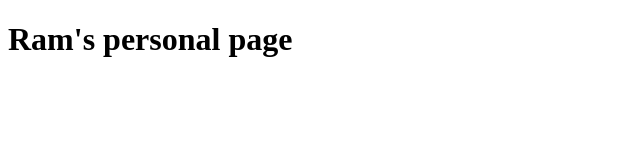
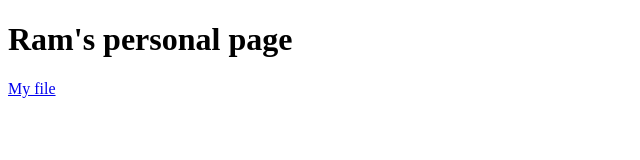
Before and after one commit to ramajeyam-mediwave/ramajeyam-mediwave.github.io, a plain HTML site: page index.html in a window 1280 px wide. Shown: the full height of the page, 0-640 px from the left. Drawn offline with Linux system fonts and the light colour scheme.

Commit message:
add link file

```diff
--- a/index.html
+++ b/index.html
@@ -7,5 +7,7 @@
   </head>
   <body>
     <h1>Ram's personal page</h1>
+
+    <a href="/assets/file.txt">My file</a>
   </body>
 </html>
```
Also changed, not shown: assets/file.txt (added).
